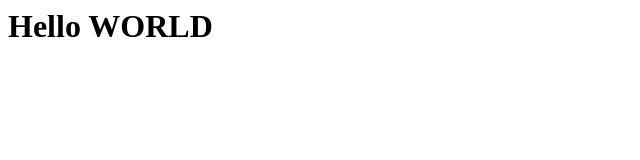
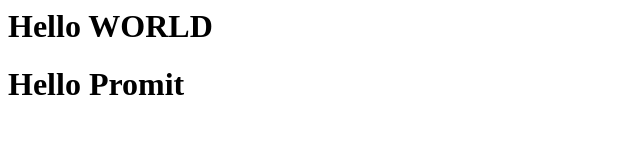
Before and after one commit to promit10125/promit10125, a plain HTML site: page index.html in a window 1280 px wide. Shown: the whole page, without its empty margins (0-640 px from the left). Drawn offline with Linux system fonts and the light colour scheme.

Commit message:
Update index.html

```diff
--- a/index.html
+++ b/index.html
@@ -1,5 +1,6 @@
 <html>
 <body>
 <h1> Hello WORLD </h1>
+  <h1> Hello Promit </h1>
 </body>
 </html>
```
